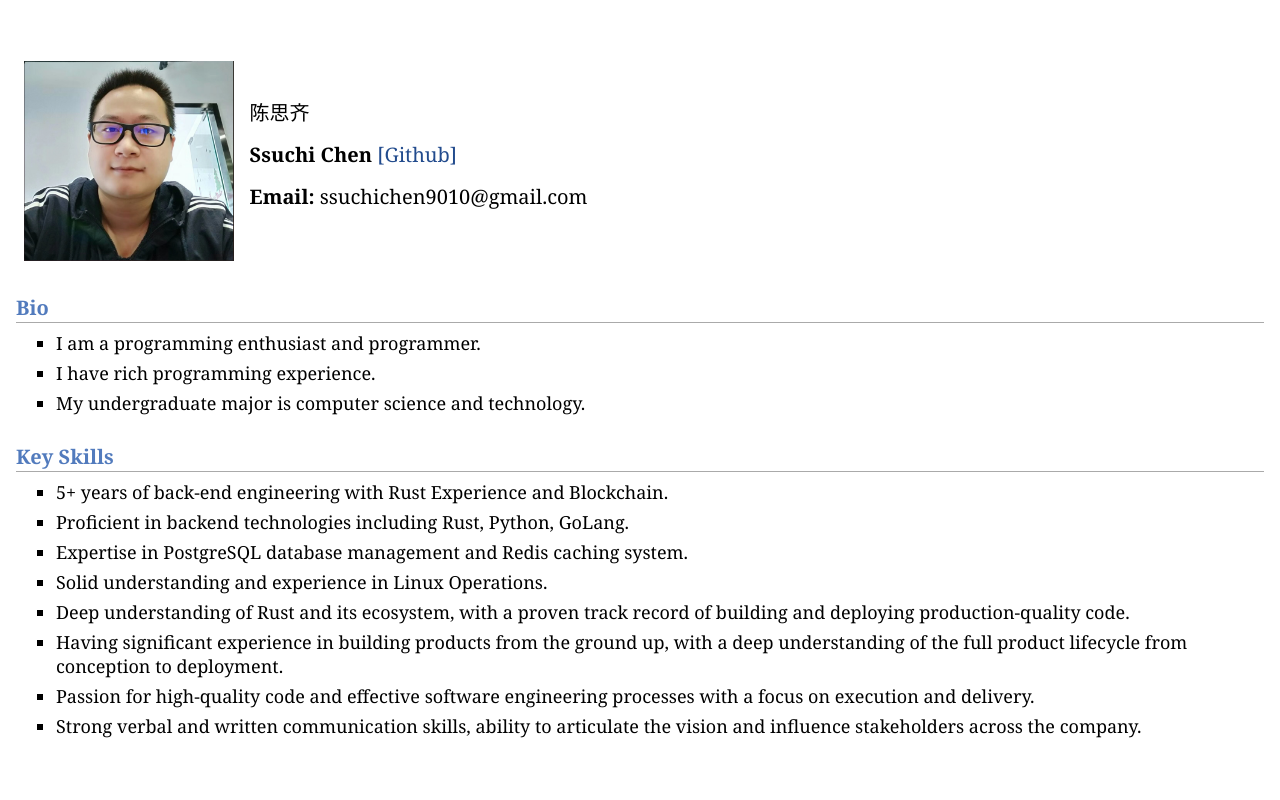
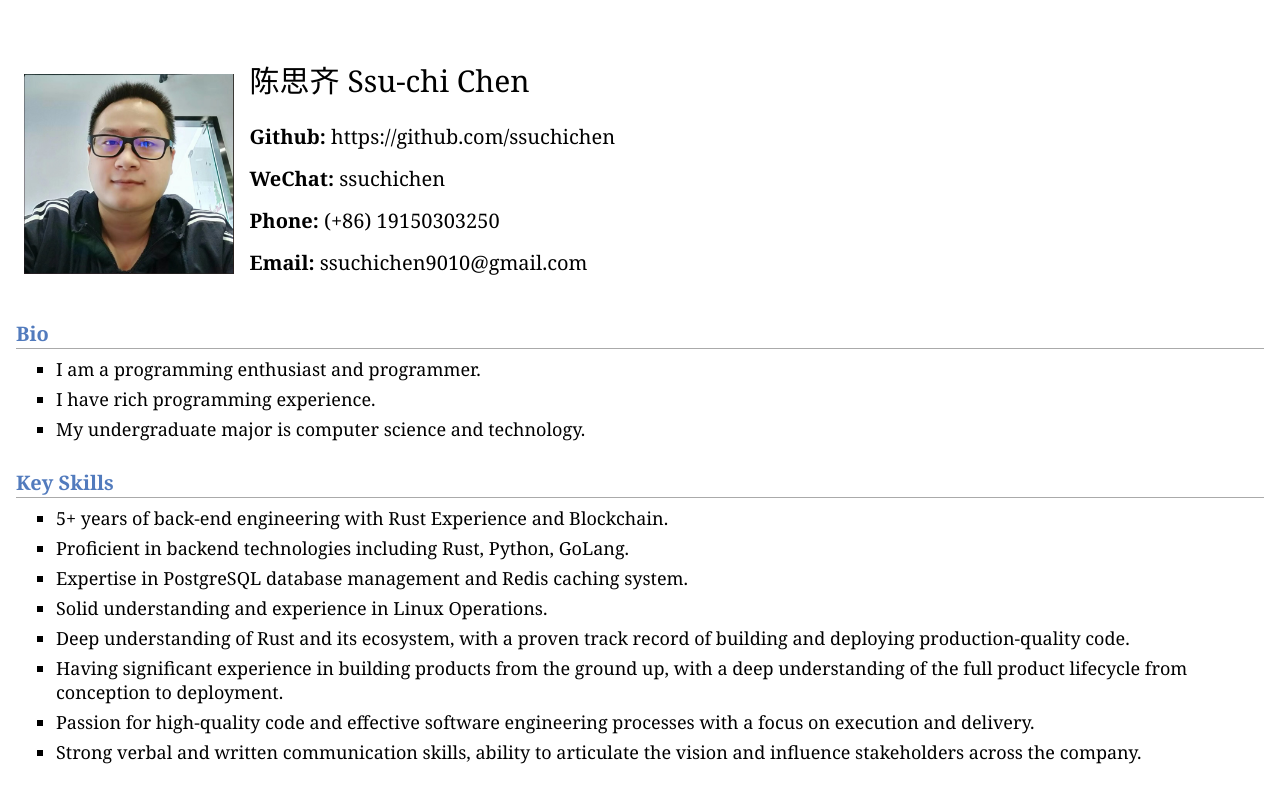
Before and after one commit to ssuchichen/personal-website, a plain HTML site: page assets/index.html in a window 1280 px wide. Drawn offline with Linux system fonts and the light colour scheme.

Commit message:
update profile

```diff
--- a/assets/index.html
+++ b/assets/index.html
@@ -2,7 +2,7 @@
 <html lang="en">
 <head>
     <meta charset="UTF-8">
-    <title>Ssuchichen</title>
+    <title>SsuchiChen</title>
     <link rel="stylesheet" href="jemdoc.css" type="text/css" />
 </head>
 <body>
@@ -11,8 +11,10 @@
     <tr>
         <td><img src="images/ssuchichen.png" height="200px"  alt="ssuchichen"></td>&nbsp;
         <td>
-            <p style="font-size:20px;">陈思齐</p>
-            <p><b>Ssuchi Chen</b><a href="https://github.com/ssuchichen/" target=&ldquo;blank&rdquo;>  [Github]</a></p>
+            <p style="font-size:30px;">陈思齐 Ssu-chi Chen</p>
+            <p><b>Github:</b> https://github.com/ssuchichen</p>
+            <p><b>WeChat:</b> ssuchichen</p>
+            <p><b>Phone:</b> (+86) 19150303250</p>
             <p><b>Email:</b> ssuchichen9010@gmail.com</p>
         </td>
     </tr>
```
Also changed, not shown: 1 other file.
